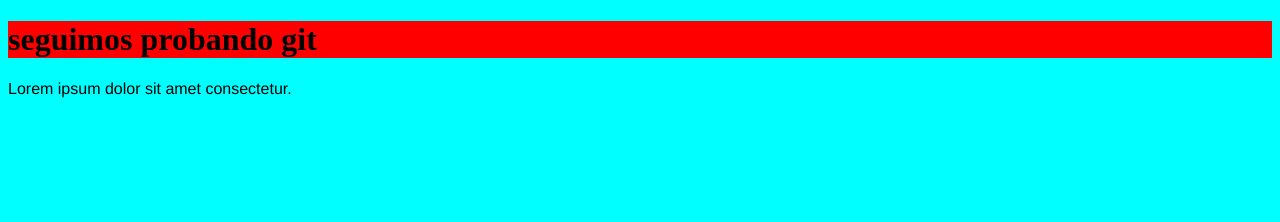
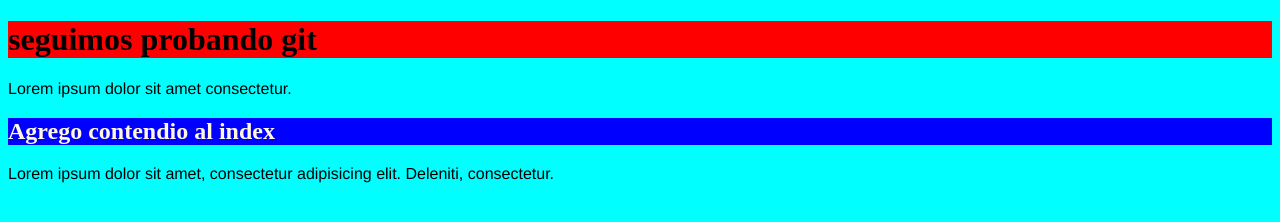
Before and after one commit to TbanRam/rumbaFit, a plain HTML site: page index.html in a window 1280 px wide. Drawn offline with Linux system fonts and the light colour scheme.

Commit message:
agregue h2 y otro p

```diff
--- a/estilos.css
+++ b/estilos.css
@@ -1,10 +1,19 @@
-body{
+body {
     background-color: aqua;
 }
-h1{
+
+h1 {
     background-color: red;
     font-size: xx-large;
 }
-p{
+
+p {
     font-family: 'Franklin Gothic Medium', 'Arial Narrow', Arial, sans-serif;
 }
+
+h2 {
+    background-color: blue;
+    color: cornsilk;
+    font-size: x-large;
+    font-family: 'Times New Roman', Times, serif;
+}
--- a/index.html
+++ b/index.html
@@ -10,6 +10,9 @@
 <body>
     <h1>seguimos probando git</h1>
     <p>Lorem ipsum dolor sit amet consectetur.</p>
+    <h2>Agrego contendio al index</h2>
+    <p>Lorem ipsum dolor sit amet, consectetur adipisicing elit. Deleniti, consectetur.</p>
+
 
 </body>
 </html>
```
